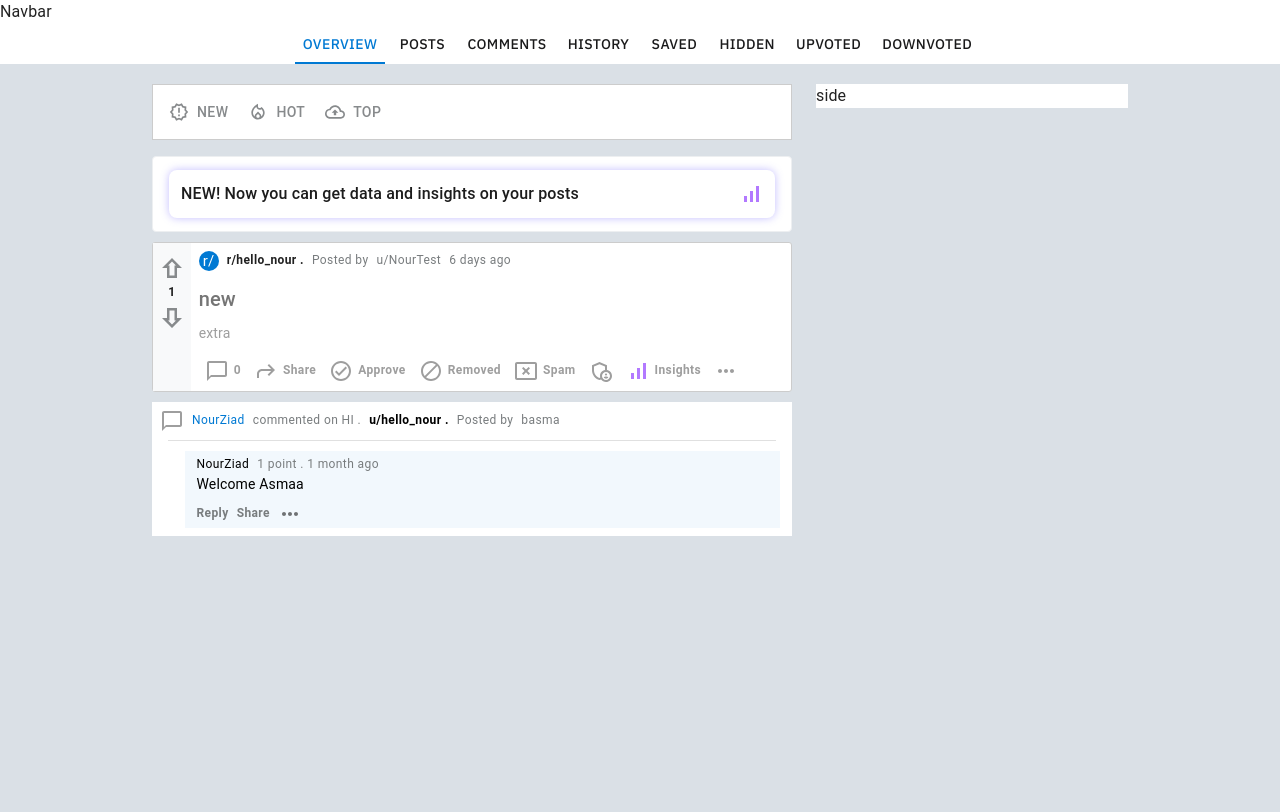
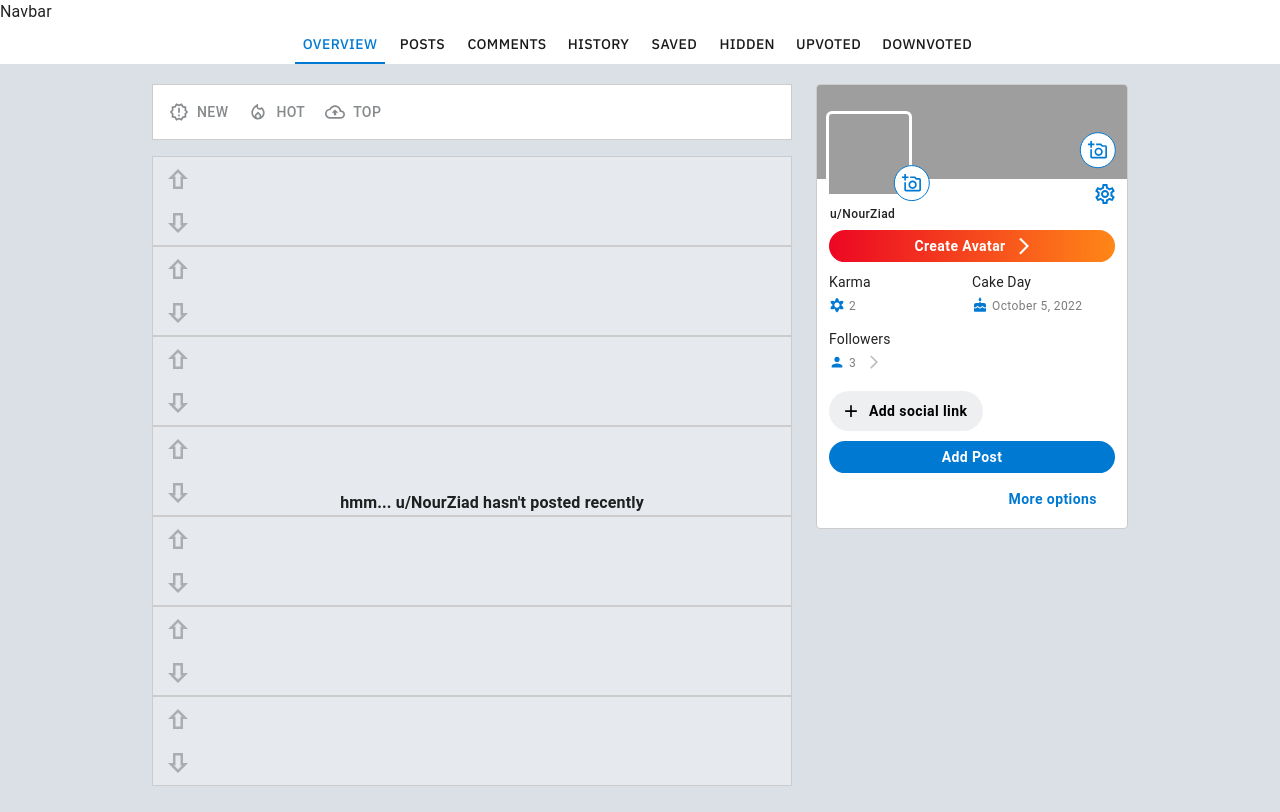
Before and after one commit to NonLegit/Front-End, a React (Create React App) app: page /user/1 in a window 1280 px wide. Shown: the top 812 px of the page. Built offline with nearby package versions, Linux system fonts and the light colour scheme; grey boxes are pictures that could not be loaded.

Commit message:
created sidebar - empty content

```diff
--- a/src/components/Profile/MainContent/Content/Content.jsx
+++ b/src/components/Profile/MainContent/Content/Content.jsx
@@ -1,20 +1,27 @@
 import SignalCellularAltOutlinedIcon from '@mui/icons-material/SignalCellularAltOutlined';
 import Comments from './Comments/Comments';
+import EmptyContent from './EmptyContent/EmptyContent';
 import Filter from './Filter/Filter';
 import Posts from './Posts/Posts';
 
 import { ContentBox, NEW, NewBox } from './styles';
 
-function Content() {
+function Content(props) {
   const subReddit = 'hello_nour';
   const publisher = 'basma';
-  const username = 'NourZiad';
+  const { username } = props;
   const title = 'HI';
   const time = '1 month';
   const points = '1';
+
+  const isContent = false;
   return (
     <ContentBox>
       <Filter />
+      {!isContent && <EmptyContent username={username} />}
+      {isContent
+          && (
+          <>
             <NEW>
               <NewBox>
                 NEW! Now you can get data and insights on your posts
@@ -30,6 +37,8 @@ function Content() {
               time={time}
               points={points}
             />
+          </>
+          )}
     </ContentBox>
   );
 }
--- /dev/null
+++ b/src/components/Profile/MainContent/Content/EmptyContent/EmptyContent.jsx
@@ -0,0 +1,50 @@
+import {
+  EmptyContentBox, DownArrow, UpArrow, SpecialBox, ArrowBox, EmptyText,
+} from './styles';
+
+function EmptyContent(props) {
+  const { username } = props;
+  return (
+    <>
+      <EmptyContentBox>
+        <UpArrow color="disabled" />
+        <DownArrow color="disabled" />
+      </EmptyContentBox>
+      <EmptyContentBox>
+        <UpArrow color="disabled" />
+        <DownArrow color="disabled" />
+      </EmptyContentBox>
+      <EmptyContentBox>
+        <UpArrow color="disabled" />
+        <DownArrow color="disabled" />
+      </EmptyContentBox>
+      <SpecialBox>
+        <ArrowBox>
+          <UpArrow color="disabled" />
+          <DownArrow color="disabled" />
+        </ArrowBox>
+        <EmptyText>
+          hmm... u/
+          {username}
+          {' '}
+          hasn&apos;t posted recently
+        </EmptyText>
+      </SpecialBox>
+      <EmptyContentBox>
+        <UpArrow color="disabled" />
+        <DownArrow color="disabled" />
+      </EmptyContentBox>
+      <EmptyContentBox>
+        <UpArrow color="disabled" />
+        <DownArrow color="disabled" />
+      </EmptyContentBox>
+      <EmptyContentBox>
+        <UpArrow color="disabled" />
+        <DownArrow color="disabled" />
+      </EmptyContentBox>
+
+    </>
+  );
+}
+
+export default EmptyContent;
--- /dev/null
+++ b/src/components/Profile/MainContent/Content/EmptyContent/styles.js
@@ -0,0 +1,53 @@
+import {
+  Box, styled, Typography,
+} from '@mui/material';
+import ForwardOutlinedIcon from '@mui/icons-material/ForwardOutlined';
+
+export const EmptyContentBox = styled(Box)(() => ({
+  display: 'flex',
+  flexDirection: 'column',
+  justifyContent: 'space-around',
+  backgroundColor: '#e6eaee',
+  border: 'thin solid #ccc',
+  paddingLeft: 10,
+  height: 90,
+  '&:hover': {
+    border: 'thin solid #898989',
+  },
+}));
+export const SpecialBox = styled(Box)(() => ({
+  display: 'flex',
+  backgroundColor: '#e6eaee',
+  border: 'thin solid #ccc',
+  paddingLeft: 10,
+  height: 90,
+  '&:hover': {
+    border: 'thin solid #898989',
+  },
+}));
+
+export const UpArrow = styled(ForwardOutlinedIcon)(() => ({
+  width: 30,
+  height: 30,
+  transform: 'rotate(-90deg)',
+}));
+
+export const DownArrow = styled(ForwardOutlinedIcon)(() => ({
+  width: 30,
+  height: 30,
+  transform: 'rotate(90deg)',
+}));
+
+export const ArrowBox = styled(Box)(() => ({
+  display: 'flex',
+  flexDirection: 'column',
+  justifyContent: 'space-around',
+}));
+
+export const EmptyText = styled(Typography)(() => ({
+  alignSelf: 'flex-end',
+  marginLeft: 'auto',
+  marginRight: 'auto',
+  fontWeight: 700,
+
+}));
--- a/src/components/Profile/MainContent/Content/Filter/styles.js
+++ b/src/components/Profile/MainContent/Content/Filter/styles.js
@@ -29,7 +29,7 @@ export const SelectBox = styled(Box)(() => ({
 //   width: 180,
   border: ' 1px solid #eee',
   marginTop: 30,
-  marginLeft: 200,
+  marginLeft: 300,
   borderRadius: 4,
   boxShadow: '0 2px 4px 0 #eee',
   backgroundColor: 'white',
--- a/src/components/Profile/MainContent/MainContent.jsx
+++ b/src/components/Profile/MainContent/MainContent.jsx
@@ -4,12 +4,12 @@ import Content from './Content/Content';
 import Sidebar from './Sidebar/Sidebar';
 import ProfilePage from './styles';
 
-const renderSwitch = (param) => {
+const renderSwitch = (param, username, karma, cake, followers) => {
   if (param === undefined || param.includes('sort')) {
     return (
       <ProfilePage>
-        <Content />
-        <Sidebar />
+        <Content username={username} />
+        <Sidebar username={username} karma={karma} cake={cake} followers={followers} />
       </ProfilePage>
     );
   }
@@ -20,9 +20,13 @@ const renderSwitch = (param) => {
 };
 
 function MainContent() {
+  const username = 'NourZiad';
+  const karma = 2;
+  const cake = 'October 5, 2022';
+  const followers = 3;
   const { subTitle } = useParams();
   return (
-    <Box>{renderSwitch(subTitle)}</Box>
+    <Box>{renderSwitch(subTitle, username, karma, cake, followers)}</Box>
   );
 }
 
--- a/src/components/Profile/MainContent/Sidebar/Sidebar.jsx
+++ b/src/components/Profile/MainContent/Sidebar/Sidebar.jsx
@@ -1,8 +1,97 @@
-import SidebarBox from './styles';
+import {
+  Box,
+  CardMedia,
+  Typography,
+} from '@mui/material';
+import AddAPhotoOutlinedIcon from '@mui/icons-material/AddAPhotoOutlined';
+import FilterVintageIcon from '@mui/icons-material/FilterVintage';
+import ArrowForwardIosOutlinedIcon from '@mui/icons-material/ArrowForwardIosOutlined';
+import PersonIcon from '@mui/icons-material/Person';
+import CakeIcon from '@mui/icons-material/Cake';
+import AddIcon from '@mui/icons-material/Add';
+import {
+  AddPhoto, WideButton, EngineIcon, ProfilePic, ProfileBox,
+  SidebarBox, UserInfoBox, UserName, InfoBox,
+  EntityBox, FollowersArrow, AddSocialLink, AddPost, MoreOptions,
+} from './styles';
 
-function Sidebar() {
+function Sidebar(props) {
+  const {
+    username, karma, cake, followers,
+  } = props;
   return (
-    <SidebarBox>side</SidebarBox>
+    <SidebarBox>
+      <UserInfoBox>
+        <CardMedia
+          component="img"
+          height="94"
+          image="https://source.unsplash.com/random"
+          alt="cover image"
+        />
+        <AddPhoto sx={{
+          border: (theme) => `thin solid ${theme.palette.primary.main}`,
+          transform: 'translate(730% ,-130%)',
+        }}
+        >
+          <AddAPhotoOutlinedIcon color="primary" fontSize="small" disabled />
+        </AddPhoto>
+
+        <ProfileBox>
+          <Box sx={{ display: 'flex' }}>
+            <Box>
+              <ProfilePic src="https://picsum.photos/200" alt="user photo" />
+              <AddPhoto sx={{
+                border: (theme) => `thin solid ${theme.palette.primary.main}`,
+                position: 'absolute',
+                transform: 'translate(180% ,-100%)',
+              }}
+              >
+                <AddAPhotoOutlinedIcon color="primary" fontSize="small" />
+              </AddPhoto>
+
+            </Box>
+            <EngineIcon color="primary" />
+          </Box>
+          <UserName variant="caption">
+            u/
+            {username}
+          </UserName>
+          <br />
+          <WideButton variant="contained" color="primary" endIcon={<ArrowForwardIosOutlinedIcon />}>
+            Create Avatar
+          </WideButton>
+          <InfoBox>
+            <EntityBox>
+              <Typography variant="body2" sx={{ marginBottom: '5px' }}>Karma</Typography>
+              <Box sx={{ display: 'flex' }}>
+                <FilterVintageIcon fontSize="string" color="primary" sx={{ marginRight: '4px' }} />
+                <Typography variant="caption" sx={{ color: '#7c7c7c' }}>{karma}</Typography>
+              </Box>
+            </EntityBox>
+            <EntityBox>
+              <Typography variant="body2" sx={{ marginBottom: '5px' }}>Cake Day</Typography>
+              <Box sx={{ display: 'flex' }}>
+                <CakeIcon fontSize="string" color="primary" sx={{ marginRight: '4px' }} />
+                <Typography variant="caption" sx={{ color: '#7c7c7c' }}>{cake}</Typography>
+              </Box>
+            </EntityBox>
+            <EntityBox>
+              <Typography variant="body2" sx={{ marginBottom: '5px' }}>Followers</Typography>
+              <Box sx={{ display: 'flex' }}>
+                <PersonIcon fontSize="string" color="primary" sx={{ marginRight: '4px' }} />
+                <Typography variant="caption" sx={{ color: '#7c7c7c' }}>{followers}</Typography>
+                <FollowersArrow fontSize="string" color="disabled" />
+              </Box>
+            </EntityBox>
+          </InfoBox>
+          <AddSocialLink startIcon={<AddIcon />} variant="contained">Add social link</AddSocialLink>
+          <br />
+          <AddPost variant="contained">Add Post</AddPost>
+          <MoreOptions>More options</MoreOptions>
+        </ProfileBox>
+
+      </UserInfoBox>
+    </SidebarBox>
   );
 }
 
--- a/src/components/Profile/MainContent/Sidebar/styles.js
+++ b/src/components/Profile/MainContent/Sidebar/styles.js
@@ -1,10 +1,144 @@
-import { Box, styled } from '@mui/material';
+import {
+  Box, Button, Card, styled, Typography,
+} from '@mui/material';
+import SettingsOutlinedIcon from '@mui/icons-material/SettingsOutlined';
+import ArrowForwardIosOutlinedIcon from '@mui/icons-material/ArrowForwardIosOutlined';
 
-const SidebarBox = styled(Box)(() => ({
+export const SidebarBox = styled(Box)(() => ({
   width: 312,
-  backgroundColor: 'white',
   height: 'fit-content',
   marginLeft: 24,
 }));
 
-export default SidebarBox;
+export const UserInfoBox = styled(Card)(() => ({
+  height: 445,
+  backgroundColor: 'white',
+  border: '1px solid #ccc',
+  boxShadow: 'none',
+}));
+
+export const AddPhoto = styled(Box)(() => ({
+  backgroundColor: 'white',
+  borderRadius: '50%',
+  width: 36,
+  height: 36,
+  display: 'flex',
+  justifyContent: 'center',
+  alignItems: 'center',
+  '&:hover': {
+    cursor: 'pointer',
+  },
+}));
+
+export const ProfilePic = styled('img')(() => ({
+  outline: '3px solid white',
+  width: 80,
+  borderRadius: '3px 3px 0px 0px ',
+  marginTop: 20,
+
+}));
+
+export const WideButton = styled(Button)(() => ({
+  background: 'linear-gradient(90deg,#ec0623,#ff8717)',
+  borderRadius: 999,
+  fontSize: 14,
+  fontWeight: 700,
+  boxShadow: 'none',
+  width: '100%',
+  marginTop: 5,
+  height: 32,
+  textTransform: 'none',
+  '&:hover': {
+    border: 'none',
+    boxShadow: 'none',
+    height: 32,
+  },
+}));
+
+export const ProfileBox = styled(Box)(() => ({
+  transform: 'translate(0,-30%)',
+  padding: 12,
+  height: '100%',
+  width: '100%',
+  position: 'relative',
+}));
+
+export const EngineIcon = styled(SettingsOutlinedIcon)(() => ({
+  position: 'absolute',
+  right: 10,
+  top: 100,
+  '&:hover': {
+    cursor: 'pointer',
+  },
+}));
+
+export const UserName = styled(Typography)(() => ({
+  marginLeft: '1px',
+  fontWeight: 500,
+}));
+
+export const InfoBox = styled(Box)(() => ({
+  marginTop: 10,
+  display: 'flex',
+  flexWrap: 'wrap',
+}));
+
+export const EntityBox = styled(Box)(() => ({
+  marginBottom: 12,
+  flex: '1 1 50%',
+}));
+export const FollowersArrow = styled(ArrowForwardIosOutlinedIcon)(() => ({
+  marginLeft: '10px',
+  '&:hover': {
+    cursor: 'pointer',
+  },
+}));
+export const AddSocialLink = styled(Button)(() => ({
+  borderRadius: 999,
+  fontSize: 14,
+  fontWeight: 700,
+  boxShadow: 'none',
+  marginTop: 5,
+  height: 40,
+  textTransform: 'none',
+  backgroundColor: '#edeff1',
+  color: 'black',
+  '&:hover': {
+    border: 'none',
+    boxShadow: 'none',
+    backgroundColor: '#edeff1',
+    color: 'black',
+  },
+}));
+export const AddPost = styled(Button)(() => ({
+  borderRadius: 999,
+  fontSize: 14,
+  fontWeight: 700,
+  boxShadow: 'none',
+  width: '100%',
+  marginTop: 10,
+  height: 32,
+  textTransform: 'none',
+  '&:hover': {
+    border: 'none',
+    boxShadow: 'none',
+    height: 32,
+  },
+}));
+export const MoreOptions = styled(Button)(() => ({
+  borderRadius: 999,
+  fontSize: 14,
+  fontWeight: 700,
+  boxShadow: 'none',
+  width: 'fit-content',
+  marginLeft: '60%',
+  marginTop: 10,
+  height: 32,
+  textTransform: 'none',
+  '&:hover': {
+    border: 'none',
+    boxShadow: 'none',
+    height: 32,
+    backgroundColor: '#ededed',
+  },
+}));
```
Also changed, not shown: src/components/Profile/MainContent/Content/Filter/Filter.jsx (+13 -16 lines). Lines whose indentation alone changed are shown as unchanged.
